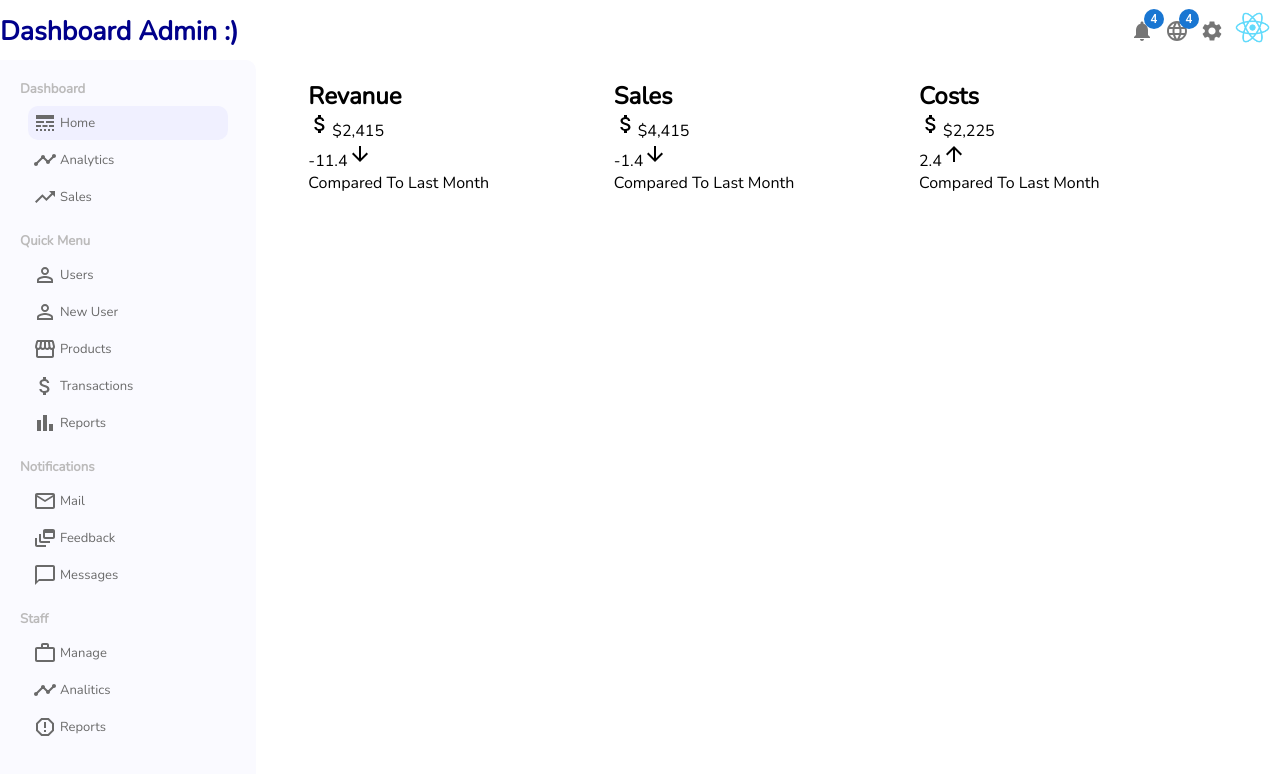
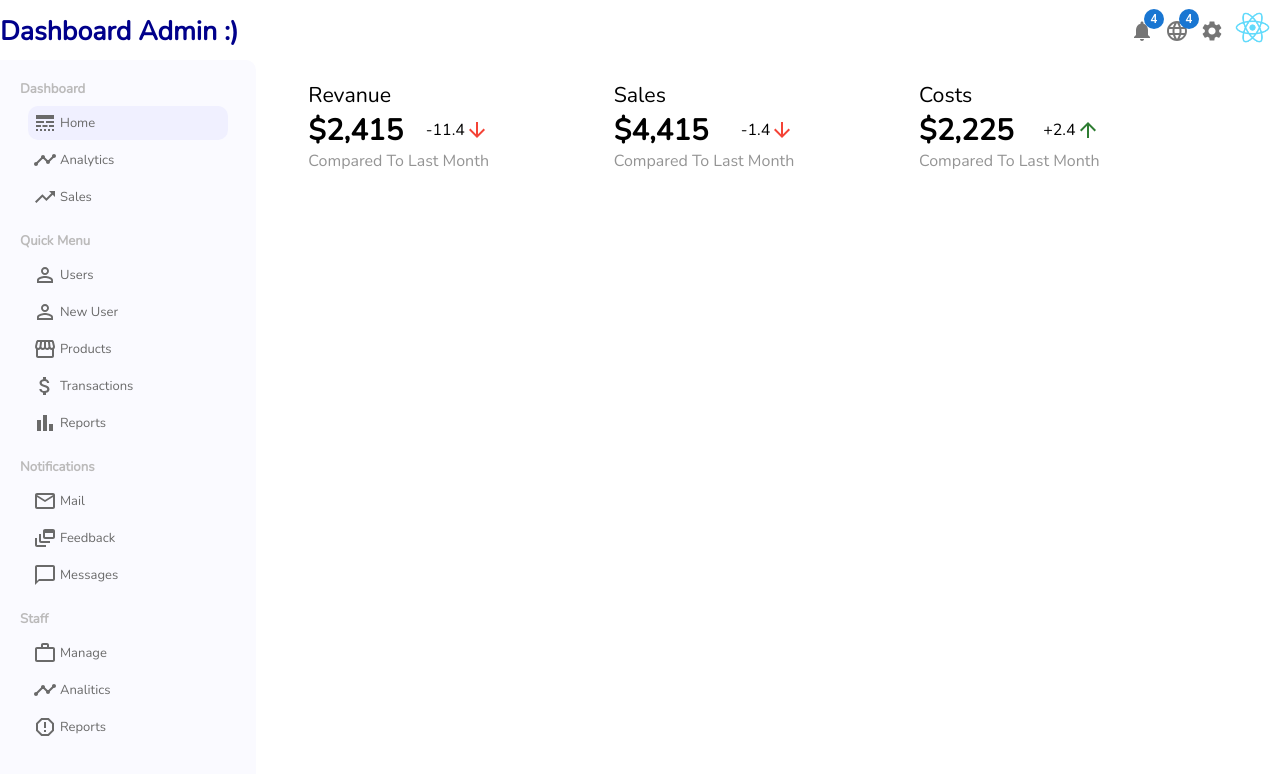
Before and after one commit to AmirHosein-Zare/Dashboard, a React (Create React App) app: page / in a window 1280 px wide. Shown: the top 774 px of the page. Built offline with nearby package versions, Linux system fonts and the light colour scheme.

Commit message:
finish feature

```diff
--- a/src/components/Feature/Analytics/Analytics.css
+++ b/src/components/Feature/Analytics/Analytics.css
@@ -1,4 +1,24 @@
 .AnalyticsTitle{
-    font-size: 18pt;
+    font-size: 16pt;
+    font-weight: 400;
+}
+.AnalyticsPrice{
+    display: flex;
+    align-items: center;
+    justify-content: space-between;
+}
+
+.AnalyticsMoney{
+    font-size: 22pt;
     font-weight: 600;
 }
+
+.Analys{
+    display: flex;
+    align-items: center;
+}
+
+.Analytics-footer{
+    font-size: 12pt;
+    color: rgb(148, 148, 148);
+}
--- a/src/components/Feature/Analytics/Analytics.jsx
+++ b/src/components/Feature/Analytics/Analytics.jsx
@@ -9,7 +9,6 @@ export default function Analytics(props) {
         <div className="AnalyticsPriceContainer">
             <div className='AnalyticsPrice'>
                 <div className="AnalyticsMoney">
-                    <AttachMoneyIcon />
                     ${props.price}
                 </div>
                 <div className="Analys">
@@ -17,7 +16,7 @@ export default function Analytics(props) {
                     {props.icon}
                 </div>
             </div>
-            <span>Compared To Last Month</span>
+            <span className='Analytics-footer'>Compared To Last Month</span>
         </div>
     </div>
   )
--- a/src/components/Feature/Feature.css
+++ b/src/components/Feature/Feature.css
@@ -10,3 +10,7 @@
     grid-gap: 20px;
     justify-items: center;
 }
+
+.AnalyticsIcon{
+    font-size: 15pt;
+}
--- a/src/components/Feature/Feature.jsx
+++ b/src/components/Feature/Feature.jsx
@@ -3,14 +3,15 @@ import './Feature.css'
 import  Analytics  from './Analytics/Analytics'
 import ArrowDownwardIcon from '@mui/icons-material/ArrowDownward';
 import ArrowUpwardIcon from '@mui/icons-material/ArrowUpward';
+import { red } from '@mui/material/colors';
 
 export default function Feature() {
   return (
     <div className="feature">
         <div className="featureItem">
-            <Analytics className='featurePriceItem' name='Revanue' value={-11.4} icon={<ArrowDownwardIcon />} price='2,415'/>
-            <Analytics className='featurePriceItem' name='Sales' value={-1.4} icon={<ArrowDownwardIcon />} price='4,415'/>
-            <Analytics className='featurePriceItem' name='Costs' value={+2.4} icon={<ArrowUpwardIcon />} price='2,225'/>
+            <Analytics className='featurePriceItem' name='Revanue' value={-11.4} icon={<ArrowDownwardIcon className='AnalyticsIcon'  sx={{ color: red[500] }}/>} price='2,415'/>
+            <Analytics className='featurePriceItem' name='Sales' value={-1.4} icon={<ArrowDownwardIcon className='AnalyticsIcon'  sx={{ color: red[500] }}/>} price='4,415'/>
+            <Analytics className='featurePriceItem' name='Costs' value={'+2.4'} icon={<ArrowUpwardIcon className='AnalyticsIcon' color='success'/>} price='2,225'/>
         </div>
     </div>
   )
```
